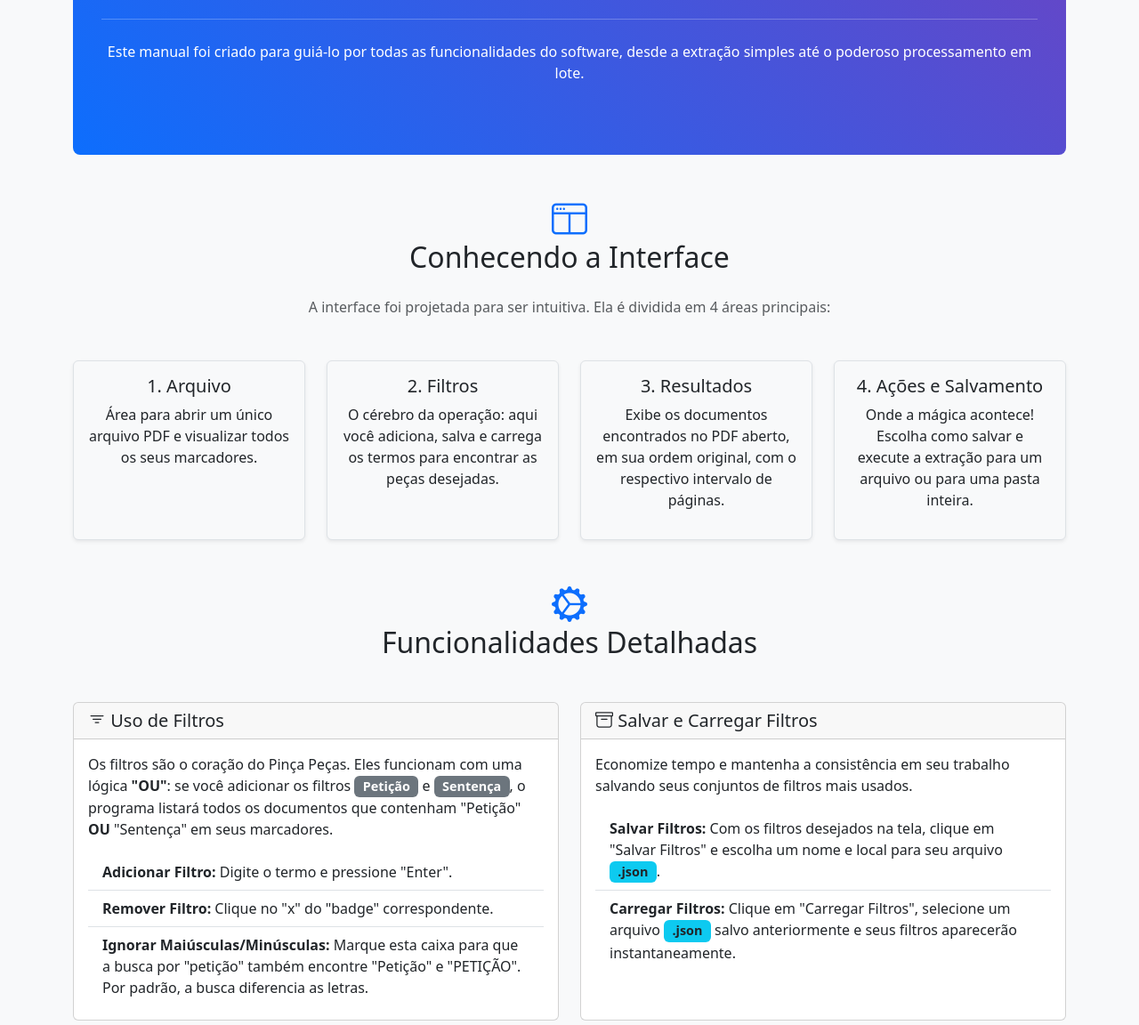
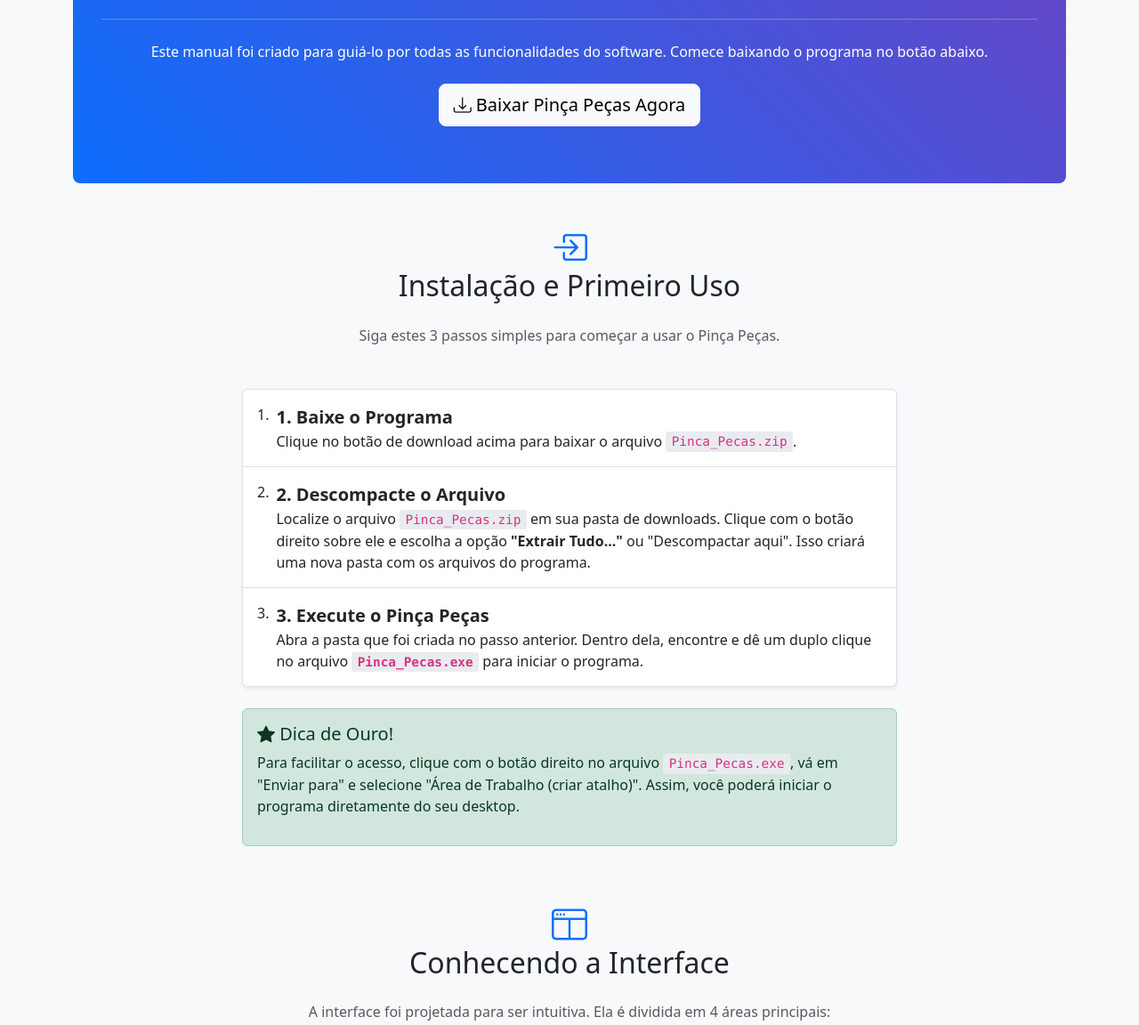
Before and after one commit to hudsonqa/Pinca_Pecas, a plain HTML site: page index.html in a window 1280 px wide. Shown: the part 306-1458 px from the top of the page at 89% size. Drawn offline with nearby package versions, Linux system fonts and the light colour scheme.

Commit message:
Update index.html

```diff
--- a/index.html
+++ b/index.html
@@ -5,10 +5,7 @@
     <meta name="viewport" content="width=device-width, initial-scale=1.0">
     <title>Pinça Peças - Manual do Usuário</title>
 
-    <!-- Bootstrap CSS via CDN -->
     <link href="https://cdn.jsdelivr.net/npm/bootstrap@5.3.3/dist/css/bootstrap.min.css" rel="stylesheet" integrity="sha384-QWTKZyjpPEjISv5WaRU9OFeRpok6YctnYmDr5pNlyT2bRjXh0JMhjY6hW+ALEwIH" crossorigin="anonymous">
-
-    <!-- Bootstrap Icons via CDN -->
     <link rel="stylesheet" href="https://cdn.jsdelivr.net/npm/bootstrap-icons@1.11.3/font/bootstrap-icons.min.css">
 
     <style>
@@ -52,7 +49,6 @@
 </head>
 <body>
 
-    <!-- Barra de Navegação -->
     <nav class="navbar navbar-expand-lg navbar-dark bg-dark sticky-top">
         <div class="container">
             <a class="navbar-brand" href="#">
@@ -65,6 +61,7 @@
             <div class="collapse navbar-collapse" id="navbarNav">
                 <ul class="navbar-nav ms-auto">
                     <li class="nav-item"><a class="nav-link" href="#introducao">Introdução</a></li>
+                    <li class="nav-item"><a class="nav-link" href="#instalacao">Instalação</a></li>
                     <li class="nav-item"><a class="nav-link" href="#interface">Interface</a></li>
                     <li class="nav-item"><a class="nav-link" href="#funcionalidades">Funcionalidades</a></li>
                     <li class="nav-item"><a class="nav-link" href="#dicas">Dicas</a></li>
@@ -74,18 +71,52 @@
         </div>
     </nav>
 
-    <!-- Conteúdo Principal -->
     <div class="container mt-5">
 
-        <!-- Seção de Introdução -->
         <section id="introducao" class="text-center hero mb-5">
             <h1 class="display-4">Bem-vindo ao Pinça Peças!</h1>
             <p class="lead">Sua ferramenta definitiva para extrair, organizar e otimizar documentos de processos em PDF com precisão e velocidade.</p>
             <hr class="my-4">
-            <p>Este manual foi criado para guiá-lo por todas as funcionalidades do software, desde a extração simples até o poderoso processamento em lote.</p>
+            <p class="mb-4">Este manual foi criado para guiá-lo por todas as funcionalidades do software. Comece baixando o programa no botão abaixo.</p>
+            <a href="https://raw.githubusercontent.com/hudsonqa/Pinca_Pecas/main/Pinca_Pecas.zip" class="btn btn-light btn-lg">
+                <i class="bi bi-download"></i>
+                Baixar Pinça Peças Agora
+            </a>
         </section>
 
-        <!-- Seção da Interface -->
+        <section id="instalacao" class="my-5">
+            <h2 class="text-center mb-4"><i class="bi bi-box-arrow-in-right section-icon"></i><br>Instalação e Primeiro Uso</h2>
+            <p class="text-center text-muted mb-5">Siga estes 3 passos simples para começar a usar o Pinça Peças.</p>
+            <div class="row justify-content-center">
+                <div class="col-lg-8">
+                    <ol class="list-group list-group-numbered shadow-sm">
+                        <li class="list-group-item d-flex align-items-start p-3">
+                            <div class="ms-2 me-auto">
+                                <div class="fw-bold fs-5">1. Baixe o Programa</div>
+                                Clique no botão de download acima para baixar o arquivo <code>Pinca_Pecas.zip</code>.
+                            </div>
+                        </li>
+                        <li class="list-group-item d-flex align-items-start p-3">
+                            <div class="ms-2 me-auto">
+                                <div class="fw-bold fs-5">2. Descompacte o Arquivo</div>
+                                Localize o arquivo <code>Pinca_Pecas.zip</code> em sua pasta de downloads. Clique com o botão direito sobre ele e escolha a opção <strong>"Extrair Tudo..."</strong> ou "Descompactar aqui". Isso criará uma nova pasta com os arquivos do programa.
+                            </div>
+                        </li>
+                        <li class="list-group-item d-flex align-items-start p-3">
+                            <div class="ms-2 me-auto">
+                                <div class="fw-bold fs-5">3. Execute o Pinça Peças</div>
+                                Abra a pasta que foi criada no passo anterior. Dentro dela, encontre e dê um duplo clique no arquivo <strong><code>Pinca_Pecas.exe</code></strong> para iniciar o programa.
+                            </div>
+                        </li>
+                    </ol>
+                    <div class="alert alert-success mt-4">
+                        <h5 class="alert-heading"><i class="bi bi-star-fill"></i> Dica de Ouro!</h5>
+                        <p>Para facilitar o acesso, clique com o botão direito no arquivo <code>Pinca_Pecas.exe</code>, vá em "Enviar para" e selecione "Área de Trabalho (criar atalho)". Assim, você poderá iniciar o programa diretamente do seu desktop.</p>
+                    </div>
+                </div>
+            </div>
+        </section>
+
         <section id="interface" class="my-5">
             <h2 class="text-center mb-4"><i class="bi bi-window-split section-icon"></i><br>Conhecendo a Interface</h2>
             <p class="text-center text-muted mb-5">A interface foi projetada para ser intuitiva. Ela é dividida em 4 áreas principais:</p>
@@ -118,7 +149,6 @@
             </div>
         </section>
 
-        <!-- Seção de Funcionalidades -->
         <section id="funcionalidades" class="my-5">
             <h2 class="text-center mb-5"><i class="bi bi-gear-wide-connected section-icon"></i><br>Funcionalidades Detalhadas</h2>
             <div class="row row-cols-1 row-cols-md-2 g-4">
@@ -187,7 +217,6 @@
             </div>
         </section>
 
-        <!-- Seção de Dicas -->
         <section id="dicas" class="my-5">
             <h2 class="text-center mb-4"><i class="bi bi-lightbulb section-icon"></i><br>Dicas e Boas Práticas</h2>
              <ul class="list-group">
@@ -198,26 +227,25 @@
             </ul>
         </section>
 
-        <!-- Seção de Solução de Problemas -->
         <section id="problemas" class="my-5">
             <h2 class="text-center mb-4"><i class="bi bi-question-circle section-icon"></i><br>Solução de Problemas</h2>
             <div class="accordion" id="accordionTroubleshooting">
                 <div class="accordion-item">
                     <h2 class="accordion-header">
                         <button class="accordion-button collapsed" type="button" data-bs-toggle="collapse" data-bs-target="#q1">
-                            O programa não abre ou exibe uma mensagem de erro ao iniciar.
+                            O programa é bloqueado pelo antivírus ou Windows.
                         </button>
                     </h2>
                     <div id="q1" class="accordion-collapse collapse" data-bs-parent="#accordionTroubleshooting">
                         <div class="accordion-body">
-                            Isso pode acontecer se algum componente do programa foi corrompido. Tente baixar o programa novamente de sua fonte original. Se estiver usando Windows, às vezes o antivírus pode bloquear a execução; tente executar como administrador (clique direito > Executar como administrador).
+                            Sistemas de segurança podem exibir um aviso ao executar um novo programa baixado da internet. Se o Windows exibir uma tela azul, clique em <strong>"Mais informações"</strong> e depois em <strong>"Executar assim mesmo"</strong>. O programa é seguro. Se o problema persistir, tente baixar o arquivo <code>.zip</code> novamente.
                         </div>
                     </div>
                 </div>
                 <div class="accordion-item">
                     <h2 class="accordion-header">
                         <button class="accordion-button collapsed" type="button" data-bs-toggle="collapse" data-bs-target="#q2">
-                            Abri um PDF, mas a lista de resultados está vazia e "Ver Todos os Marcadores" não mostra nada.
+                            Abri um PDF, mas a lista de resultados está vazia.
                         </button>
                     </h2>
                     <div id="q2" class="accordion-collapse collapse" data-bs-parent="#accordionTroubleshooting">
@@ -243,14 +271,12 @@
 
     </div>
 
-    <!-- Rodapé -->
     <footer class="footer mt-auto py-3">
         <div class="container text-center">
             <span>Pinça Peças - Desenvolvido por <strong>Hudson Queiroz</strong>. Uso gratuito. Proibido a comercialização.</span>
         </div>
     </footer>
 
-    <!-- Bootstrap JS Bundle via CDN -->
     <script src="https://cdn.jsdelivr.net/npm/bootstrap@5.3.3/dist/js/bootstrap.bundle.min.js" integrity="sha384-YvpcrYf0tY3lHB60NNkmXc5s9fDVZLESaAA55NDzOxhy9GkcIdslK1eN7N6jIeHz" crossorigin="anonymous"></script>
 </body>
 </html>
```
